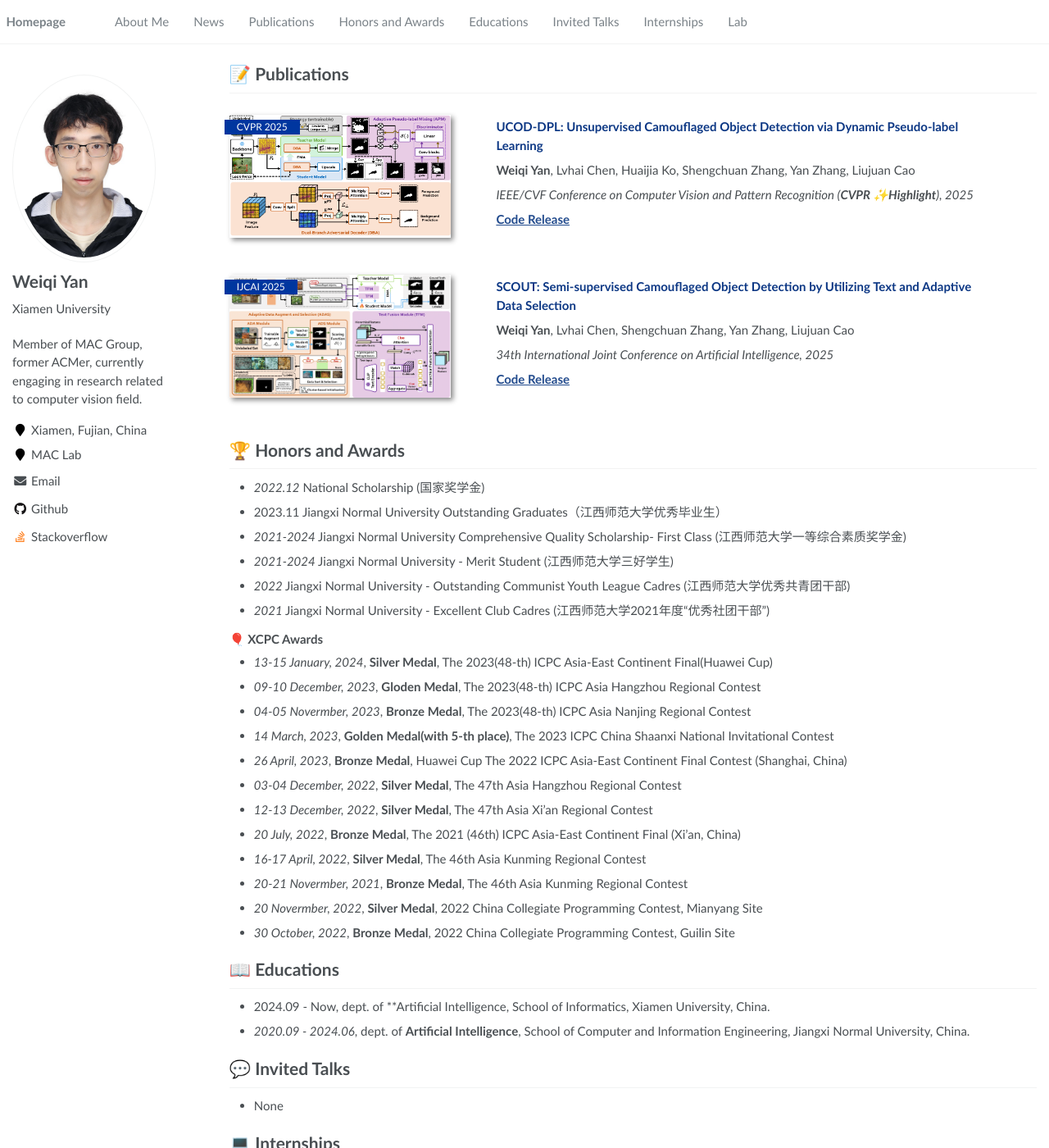
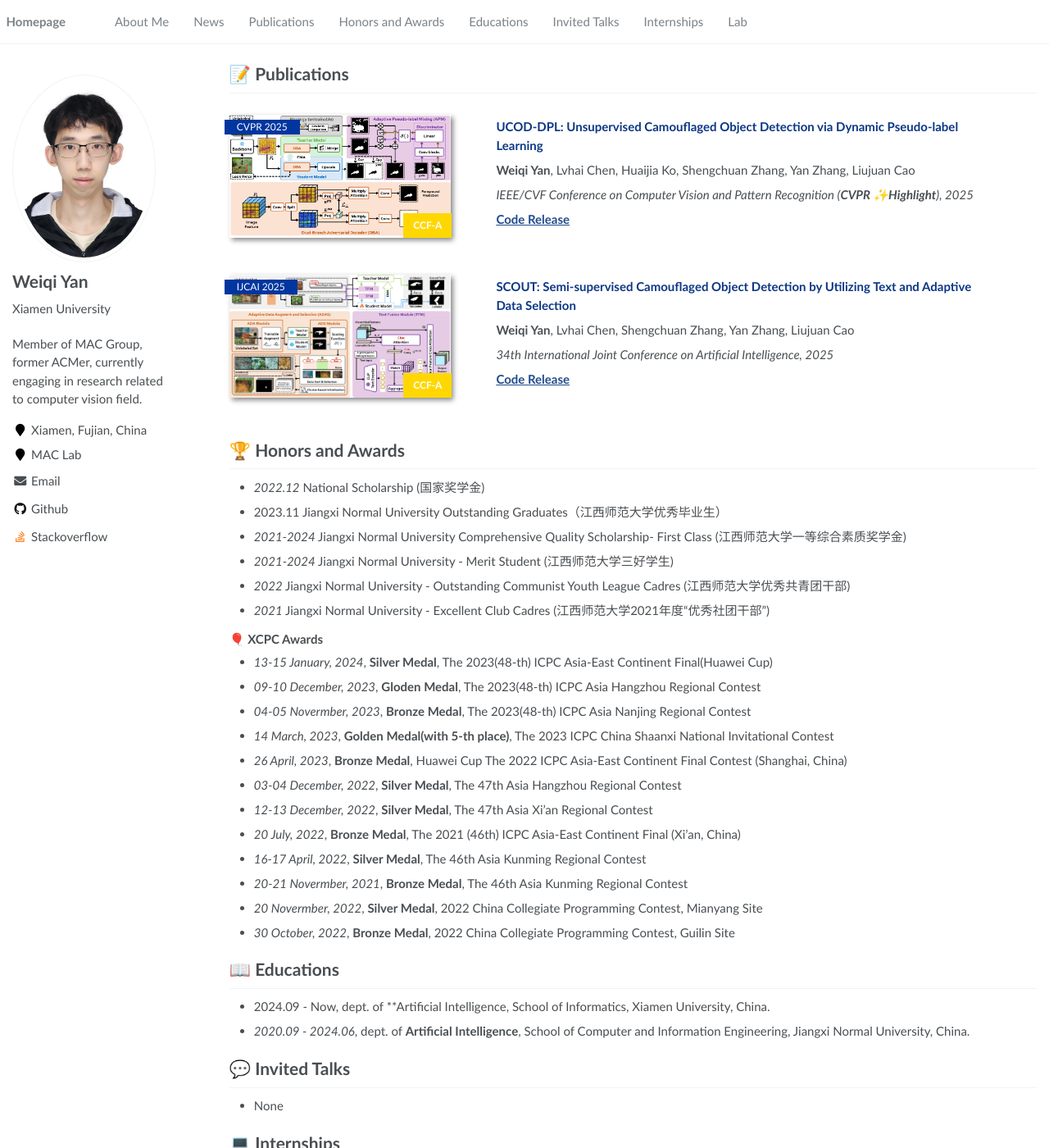
Before and after one commit to Heartfirey/Heartfirey.github.io, a Jekyll site: the page built from _pages/about.md, in a window 1280 px wide and 1400 px high, scrolled down 366 px. Shown: the whole window at 82% size. Built offline with Jekyll 4.4.1, drawn with Linux system fonts in a browser that asks for light colours.

Commit message:
add new badge

```diff
--- a/_pages/about.md
+++ b/_pages/about.md
@@ -32,7 +32,14 @@ I am currently working on research related to computer vision(Object Detection R
 
 <!-- ******************* paper begin ******************* -->
 
-<div class='paper-box'><div class='paper-box-image'><div><div class="badge">CVPR 2025</div><img src='images/paper_face/cvpr2025_UCOD-DPL.png' alt="sym" width="100%"></div></div>
+<div class='paper-box'>
+<div class='paper-box-image'>
+<div>
+<div class="badge">CVPR 2025</div>
+<img src='images/paper_face/cvpr2025_UCOD-DPL.png' alt="sym" width="100%">
+</div>
+<div class="conference-level-badge ccf-a">CCF-A</div>
+</div>
 <div class='paper-box-text' markdown="1">
 **UCOD-DPL: Unsupervised Camouflaged Object Detection via Dynamic Pseudo-label Learning**
 
@@ -45,7 +52,7 @@ I am currently working on research related to computer vision(Object Detection R
 </div>
 </div>
 
-<div class='paper-box'><div class='paper-box-image'><div><div class="badge">IJCAI 2025</div><img src='images/paper_face/ijcai2025_SCOUT.png' alt="sym" width="100%"></div></div>
+<div class='paper-box'><div class='paper-box-image'><div><div class="badge">IJCAI 2025</div><img src='images/paper_face/ijcai2025_SCOUT.png' alt="sym" width="100%"><div class="conference-level-badge ccf-a">CCF-A</div></div></div>
 <div class='paper-box-text' markdown="1">
 **SCOUT: Semi-supervised Camouflaged Object Detection by Utilizing Text and Adaptive Data Selection**
 
--- a/assets/css/collapse.css
+++ b/assets/css/collapse.css
@@ -14,3 +14,4 @@
 .container .content {
     display: none;
     padding : 5px;
+}
--- a/assets/css/main.scss
+++ b/assets/css/main.scss
@@ -48,18 +48,33 @@
     flex-wrap: wrap;
     // border-bottom: 1px #efefef solid;
     padding: 1em 0 2em 0;
+    position: relative;
 
     .paper-box-image{
         justify-content: center;
         display: flex;
         width: 100%;
         order: 2;
+        position: relative;
         img {
             // max-width: 400px;
             width: 270px;
             height: 150px;
             box-shadow: 3px 3px 6px #888;
             object-fit: fill;
+        }
+
+        .conference-level-badge {
+            position: absolute;
+            right: 24px;
+            bottom: 0px;
+            padding: 0.5em 1em;
+            // color: white;
+            font-size: 0.8em;
+            font-weight: bold;
+            // transform: rotate(-45deg);  /* 使其斜着显示 */
+            transform-origin: bottom right; /* 旋转的基准点是右下角 */
+            z-index: 10;
         }
     }
 
@@ -110,3 +125,25 @@ h1:before, .anchor:before {
     background-color: #00369f;
     font-size: .8em;
 }
+
+.conference-level-badge {
+    background-color: #00369f;
+    color: white;
+
+    &.ccf-a {
+        // color: black;
+        background-color: gold; // CCF-A 金色
+    }
+    &.ccf-b {
+        // color: black;
+        background-color: silver; // CCF-B 银色
+    }
+    &.ccf-c {
+        background-color: #cd7f32; // CCF-C 铜色
+    }
+
+    // 默认情况下的背景色
+    &.default {
+        background-color: #00369f;
+    }
+}
```
